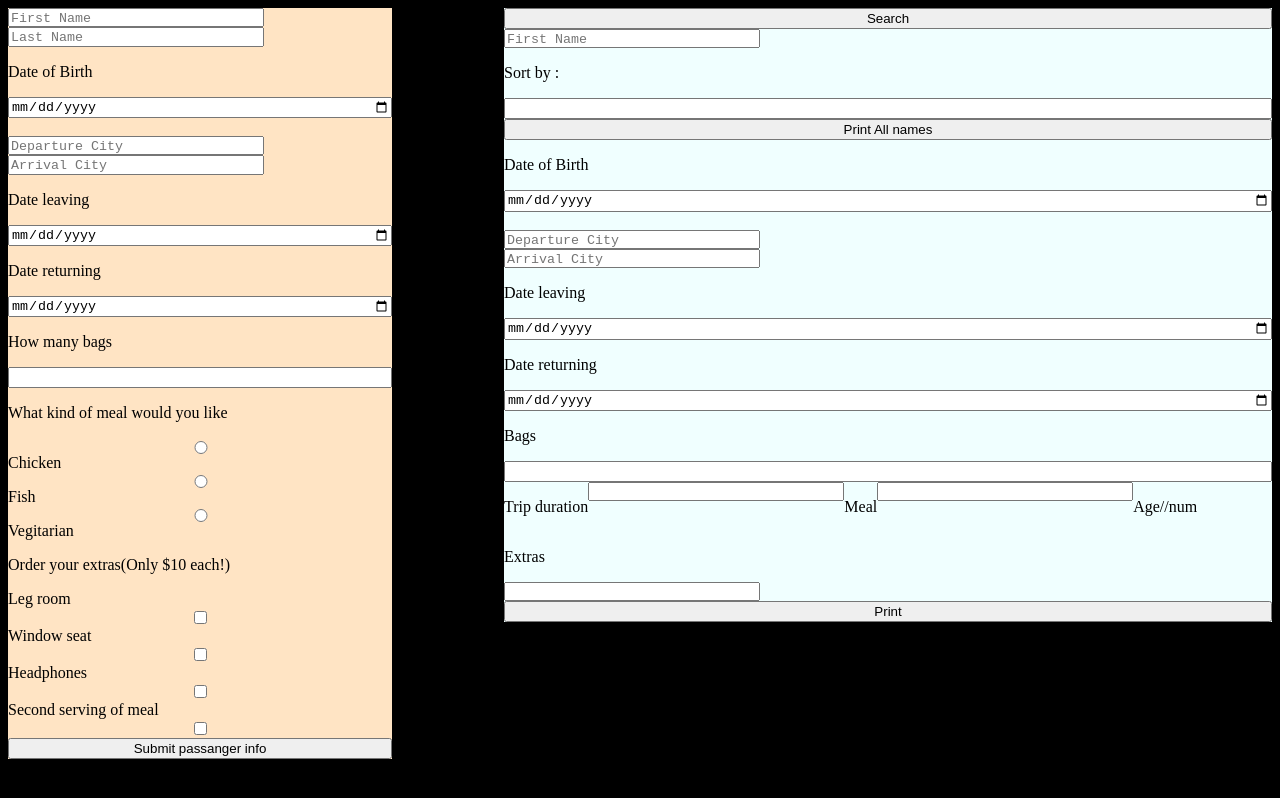
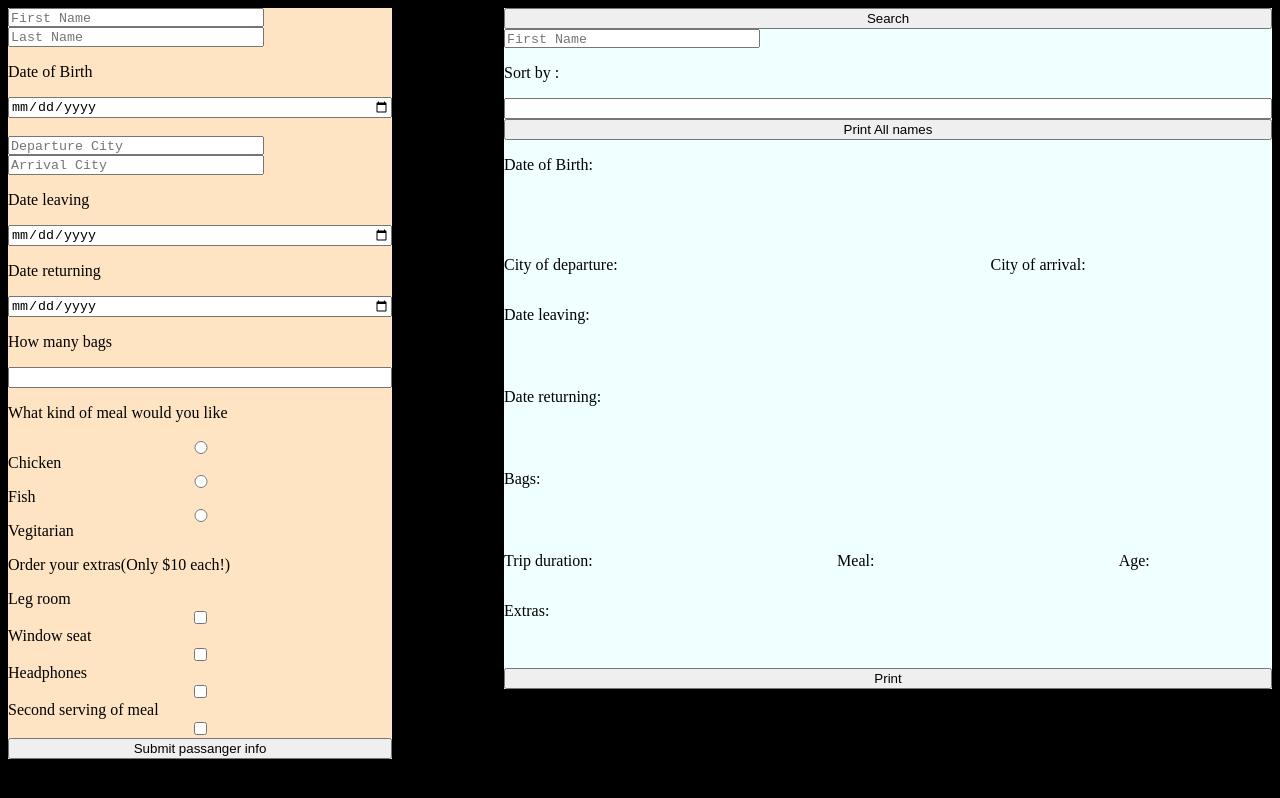
Before and after one commit to Dearborn42/PassangerFlight, a plain HTML site: page index.html in a window 1280 px wide. Drawn offline with Linux system fonts and the light colour scheme.

Commit message:
Started the print function

```diff
--- a/index.html
+++ b/index.html
@@ -33,21 +33,26 @@
     </div>
 
     <div class="leftRow">
-        <button>Search</button><textarea id="firstName" placeholder="First Name"></textarea>
-        <p>Sort by :</p><input type="number"><button>Print All names</button>
-        <p>Date of Birth</p><input type="date">
+        <button>Search</button><textarea id="printFirstName" placeholder="First Name"></textarea>
+        <p>Sort by :</p><input type="number" id="id">
+        <button>Print All names</button>
+
+        <p>Date of Birth:</p><p id="printDOB"></p>
         <br>
-        <textarea id="fCity" placeholder="Departure City"></textarea>
-        <textarea id="lCity" placeholder="Arrival City"></textarea>
-        <p>Date leaving</p><input type="date">
-        <p>Date returning</p><input type="date">
-        <p>Bags</p><input type="number">
         <div id="row">
-            <p>Trip duration</p><textarea></textarea>
-            <p>Meal</p><textarea></textarea>
-            <p>Age</p><p>//num</p>
+            <p>City of departure:</p><p id="dCity"></p>
+            <p>City of arrival:</p><p id="aCity"></p>
         </div>
-        <p>Extras</p><textarea></textarea>
+
+        <p>Date leaving:</p><p id="printDod"></p>
+        <p>Date returning:</p><p id="printDoa"></p>
+        <p>Bags:</p><p id="printNumOfBags"></p>
+        <div id="row">
+            <p>Trip duration:</p>   <p id="tripD"></p>
+            <p>Meal:</p>            <p id="meal"></p>
+            <p>Age:</p>             <p id="age"></p>
+        </div>
+        <p>Extras:</p>             <p id="ext"></p>
         <button onclick="print()">Print</button>
     </div>
 
--- a/list.js
+++ b/list.js
@@ -82,3 +82,13 @@ function add(){
    document.getElementById('numOfBags').value = "";
    console.log(passangers)
 }
+
+
+function print(){
+    let id = document.getElementById('id').value;
+    let passanger = passangers[id];
+    document.getElementById("printDOB").value = passanger.dob;
+    document.getElementById("dCity").value = passanger.fCity;
+    document.getElementById("aCity").value = passanger.lCity;
+
+}
--- a/style.css
+++ b/style.css
@@ -35,4 +35,5 @@ textarea {
 #row{
     display: flex;
     flex-direction: row;
+    justify-content: space-between;
 }
```
